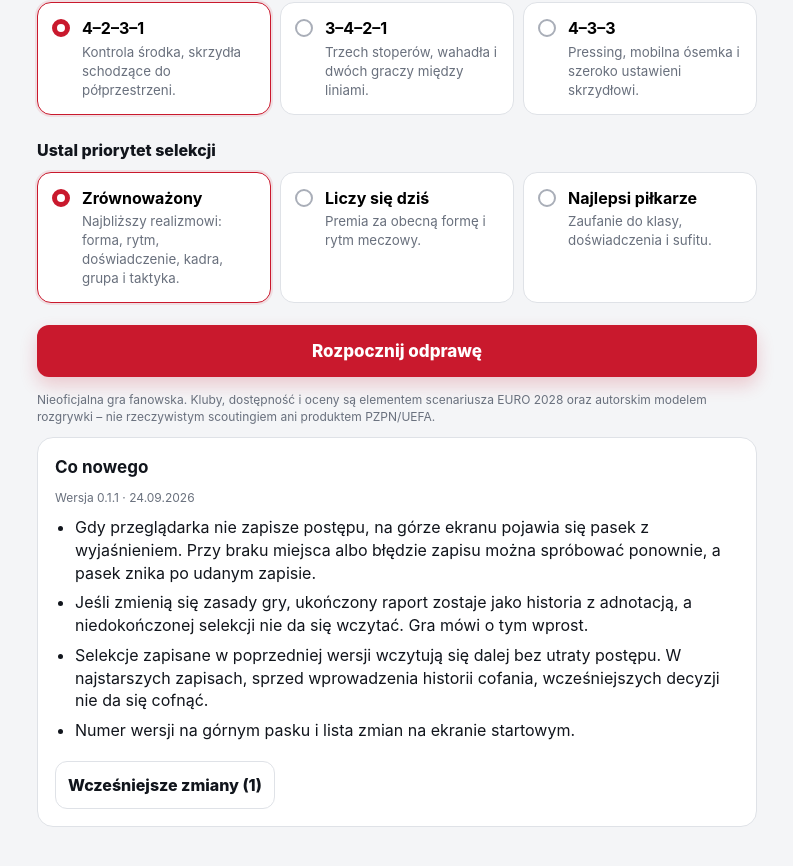
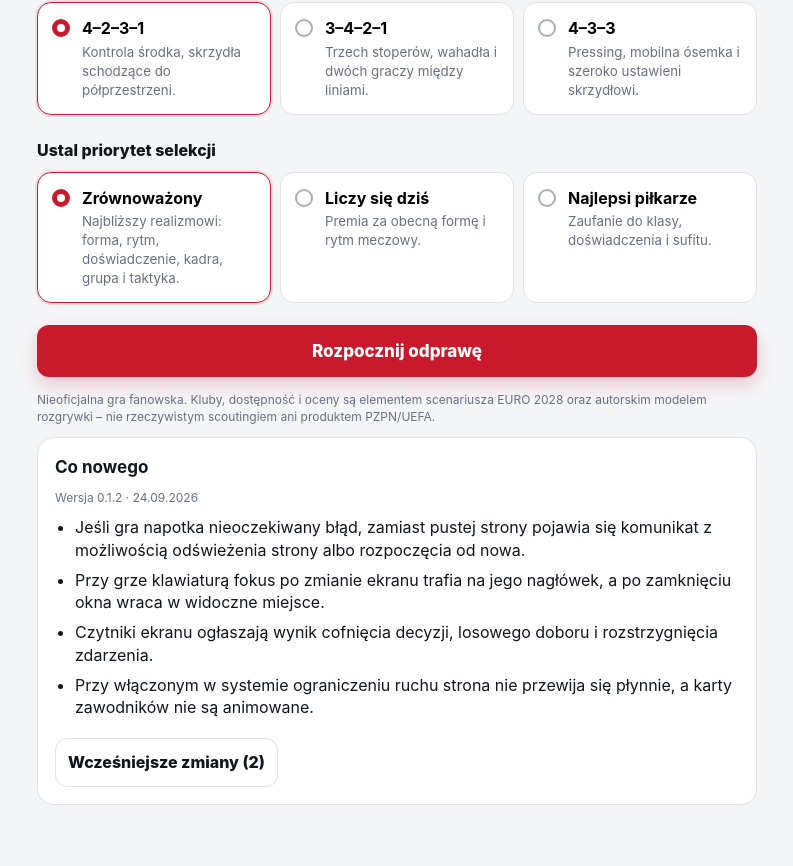
Before and after one commit to visvaya/selekcja-26, a React (Vite) app: page / in a window 1280 px wide. Shown: the part 636-1502 px from the top of the page, without its empty margins (243-1036 px from the left). Built offline with nearby package versions, Linux system fonts and the light colour scheme.

Commit message:
feat(ui): release 0.1.2 with the accessibility changes in the changelog
The changelog entry lists the recovery screen, focus after screen
changes, screen reader announcements and reduced motion. future-scope
drops the finished accessibility item and renumbers the remaining work.

```diff
--- a/package.json
+++ b/package.json
@@ -1,6 +1,6 @@
 {
   "name": "selekcja-26",
-  "version": "0.1.1",
+  "version": "0.1.2",
   "private": true,
   "description": "Browser game about selecting Poland's squad for EURO 2028: a 23-player test camp, then a 26-player tournament squad.",
   "keywords": [
--- a/src/data/changelog.ts
+++ b/src/data/changelog.ts
@@ -9,6 +9,7 @@ export interface ChangelogEntry {
 
 // Newest first.
 export const CHANGELOG = [
+  { version: "0.1.2", date: "2026-09-24" },
   { version: "0.1.1", date: "2026-09-24" },
   { version: "0.1.0", date: "2026-09-23" },
 ] as const satisfies readonly ChangelogEntry[];
--- a/src/ui/text.ts
+++ b/src/ui/text.ts
@@ -433,6 +433,12 @@ export const UI_TEXT = {
   changelogShowOlder: (count: number) => `Wcześniejsze zmiany (${count})`,
   changelogHideOlder: "Ukryj wcześniejsze zmiany",
   changelogNotes: {
+    "0.1.2": [
+      "Jeśli gra napotka nieoczekiwany błąd, zamiast pustej strony pojawia się komunikat z możliwością odświeżenia strony albo rozpoczęcia od nowa.",
+      "Przy grze klawiaturą fokus po zmianie ekranu trafia na jego nagłówek, a po zamknięciu okna wraca w widoczne miejsce.",
+      "Czytniki ekranu ogłaszają wynik cofnięcia decyzji, losowego doboru i rozstrzygnięcia zdarzenia.",
+      "Przy włączonym w systemie ograniczeniu ruchu strona nie przewija się płynnie, a karty zawodników nie są animowane.",
+    ],
     "0.1.1": [
       "Gdy przeglądarka nie zapisze postępu, na górze ekranu pojawia się pasek z wyjaśnieniem. Przy braku miejsca albo błędzie zapisu można spróbować ponownie, a pasek znika po udanym zapisie.",
       "Jeśli zmienią się zasady gry, ukończony raport zostaje jako historia z adnotacją, a niedokończonej selekcji nie da się wczytać. Gra mówi o tym wprost.",
```
